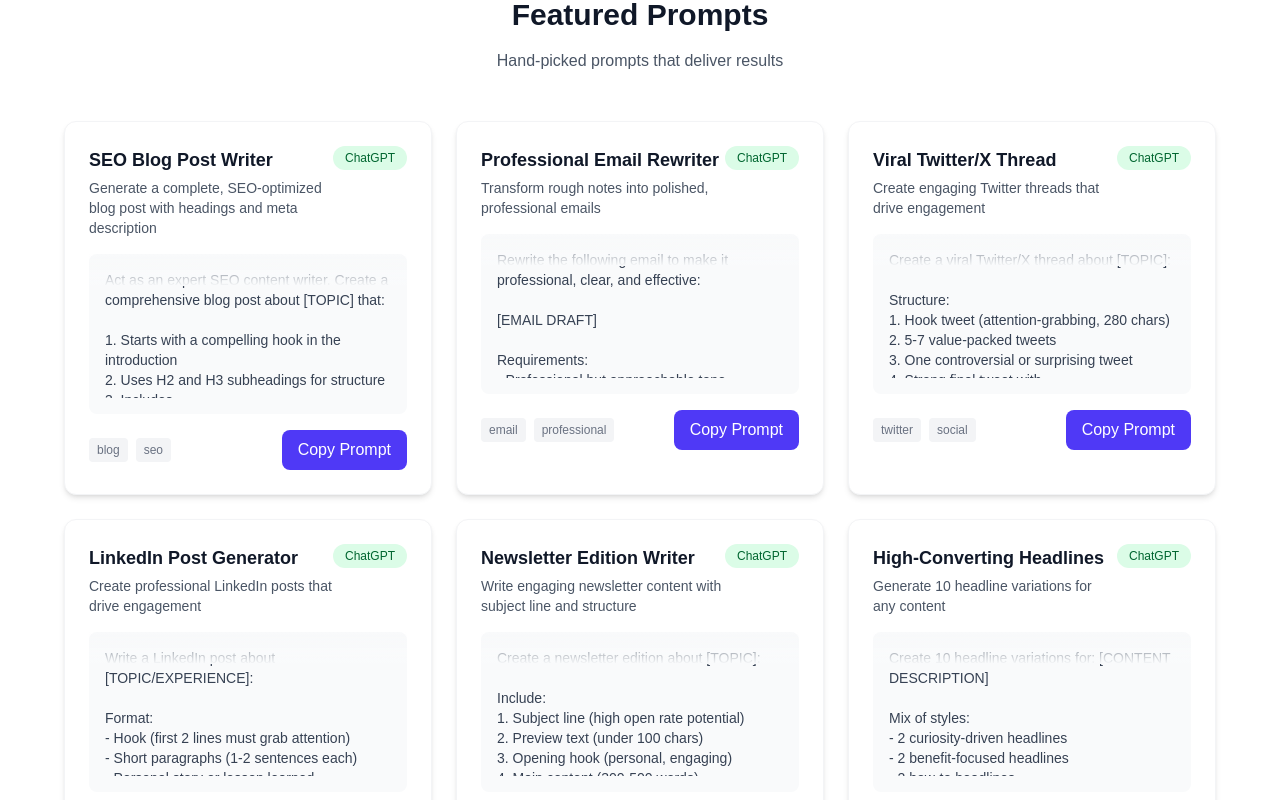
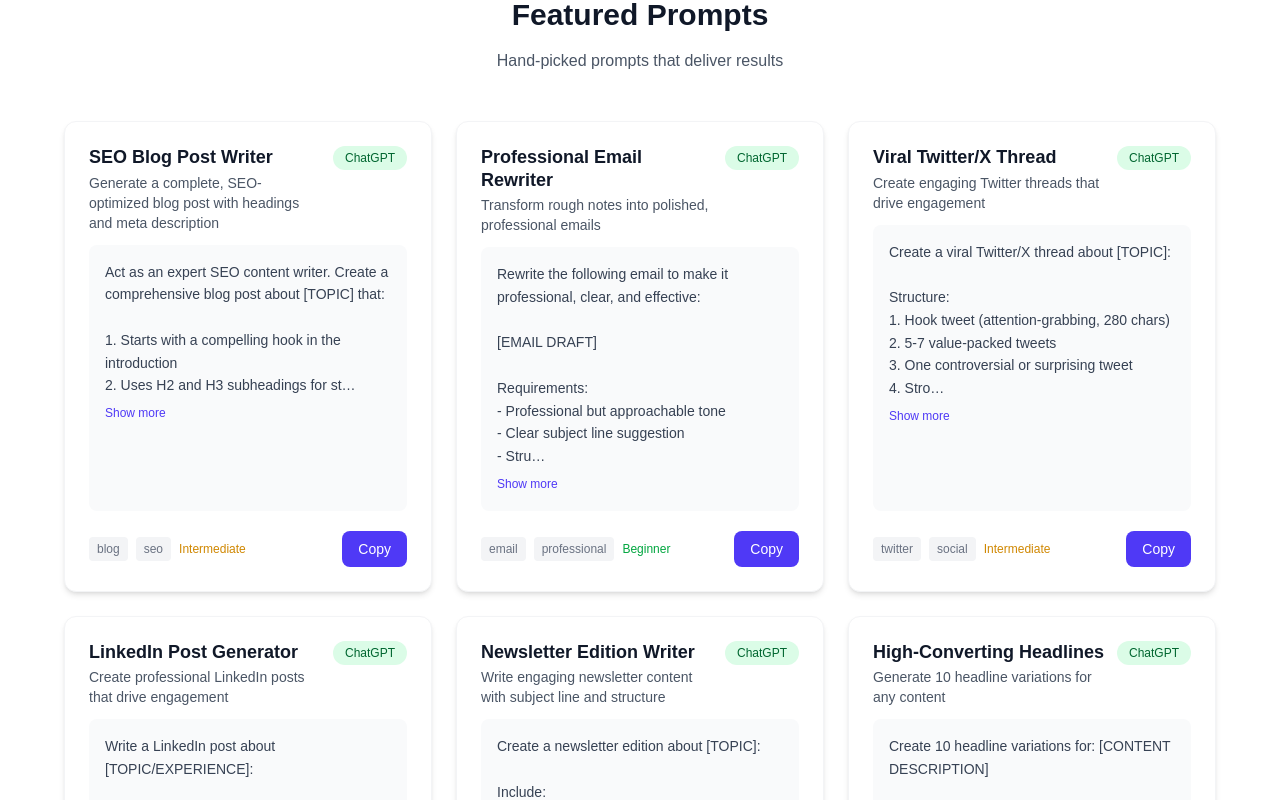
Before and after one commit to SlinkWeasel/aipromptgenius, a Next.js app: page / in a window 1280 px wide. Shown: the part 1240-2040 px from the top of the page. Built offline with nearby package versions, Linux system fonts and the light colour scheme.

Commit message:
fix: PromptCard - remove broken gradient overlay, add expand/collapse, improve copy UX

```diff
--- a/src/components/PromptCard.tsx
+++ b/src/components/PromptCard.tsx
@@ -7,56 +7,94 @@ interface PromptCardProps {
   prompt: Prompt;
 }
 
+const PREVIEW_LENGTH = 180;
+
 export default function PromptCard({ prompt }: PromptCardProps) {
   const [copied, setCopied] = useState(false);
+  const [expanded, setExpanded] = useState(false);
 
-  const handleCopy = () => {
-    navigator.clipboard.writeText(prompt.prompt);
-    setCopied(true);
-    setTimeout(() => setCopied(false), 2000);
+  const handleCopy = async () => {
+    try {
+      await navigator.clipboard.writeText(prompt.prompt);
+      setCopied(true);
+      setTimeout(() => setCopied(false), 2000);
+    } catch {
+      // Fallback for environments without clipboard API
+      const el = document.createElement('textarea');
+      el.value = prompt.prompt;
+      document.body.appendChild(el);
+      el.select();
+      document.execCommand('copy');
+      document.body.removeChild(el);
+      setCopied(true);
+      setTimeout(() => setCopied(false), 2000);
+    }
   };
 
+  const toolColors: Record<string, string> = {
+    ChatGPT: 'bg-green-100 text-green-800',
+    Claude: 'bg-orange-100 text-orange-800',
+    Midjourney: 'bg-purple-100 text-purple-800',
+    'DALL-E': 'bg-pink-100 text-pink-800',
+    Gemini: 'bg-blue-100 text-blue-800',
+  };
+
+  const difficultyColors: Record<string, string> = {
+    Beginner: 'text-green-600',
+    Intermediate: 'text-yellow-600',
+    Advanced: 'text-red-600',
+  };
+
+  const previewText = prompt.prompt.length > PREVIEW_LENGTH && !expanded
+    ? prompt.prompt.slice(0, PREVIEW_LENGTH).trimEnd() + '…'
+    : prompt.prompt;
+
   return (
-    <div className="bg-white rounded-xl shadow-md hover:shadow-lg transition-shadow p-6 border border-gray-100">
-      <div className="flex items-start justify-between mb-4">
-        <div>
-          <h3 className="text-lg font-semibold text-gray-900 mb-1">{prompt.title}</h3>
+    <div className="bg-white rounded-xl shadow-md hover:shadow-lg transition-shadow p-6 border border-gray-100 flex flex-col">
+      <div className="flex items-start justify-between mb-3 gap-3">
+        <div className="flex-1 min-w-0">
+          <h3 className="text-lg font-semibold text-gray-900 mb-1 leading-tight">{prompt.title}</h3>
           <p className="text-sm text-gray-600">{prompt.description}</p>
         </div>
-        <span className={`px-3 py-1 rounded-full text-xs font-medium ${
-          prompt.tool === 'ChatGPT' ? 'bg-green-100 text-green-800' :
-          prompt.tool === 'Claude' ? 'bg-orange-100 text-orange-800' :
-          prompt.tool === 'Midjourney' ? 'bg-purple-100 text-purple-800' :
-          'bg-blue-100 text-blue-800'
-        }`}>
+        <span className={`flex-shrink-0 px-3 py-1 rounded-full text-xs font-medium ${toolColors[prompt.tool] ?? 'bg-blue-100 text-blue-800'}`}>
           {prompt.tool}
         </span>
       </div>
 
-      <div className="bg-gray-50 rounded-lg p-4 mb-4 relative group">
-        <pre className="text-sm text-gray-700 whitespace-pre-wrap font-mono max-h-32 overflow-y-auto">
-          {prompt.prompt.slice(0, 200)}...
+      <div className="bg-gray-50 rounded-lg p-4 mb-3 flex-1">
+        <pre className="text-sm text-gray-700 whitespace-pre-wrap font-mono leading-relaxed">
+          {previewText}
         </pre>
-        <div className="absolute inset-0 bg-gradient-to-t from-gray-50 to-transparent bottom-0 h-8" />
+        {prompt.prompt.length > PREVIEW_LENGTH && (
+          <button
+            onClick={() => setExpanded(!expanded)}
+            className="mt-2 text-xs text-indigo-600 hover:text-indigo-800 font-medium"
+          >
+            {expanded ? 'Show less' : 'Show more'}
+          </button>
+        )}
       </div>
 
-      <div className="flex items-center justify-between">
-        <div className="flex gap-2">
+      <div className="flex items-center justify-between mt-auto pt-2">
+        <div className="flex items-center gap-2 flex-wrap">
           {prompt.tags.slice(0, 2).map((tag) => (
             <span key={tag} className="text-xs text-gray-500 bg-gray-100 px-2 py-1 rounded">
               {tag}
             </span>
           ))}
+          <span className={`text-xs font-medium ${difficultyColors[prompt.difficulty] ?? 'text-gray-500'}`}>
+            {prompt.difficulty}
+          </span>
         </div>
         <button
           onClick={handleCopy}
-          className={`px-4 py-2 rounded-lg font-medium transition-colors ${
+          className={`ml-2 flex-shrink-0 px-4 py-2 rounded-lg font-medium transition-colors text-sm ${
             copied
               ? 'bg-green-500 text-white'
               : 'bg-indigo-600 text-white hover:bg-indigo-700'
           }`}
         >
-          {copied ? 'Copied!' : 'Copy Prompt'}
+          {copied ? '✓ Copied!' : 'Copy'}
         </button>
       </div>
     </div>
```
